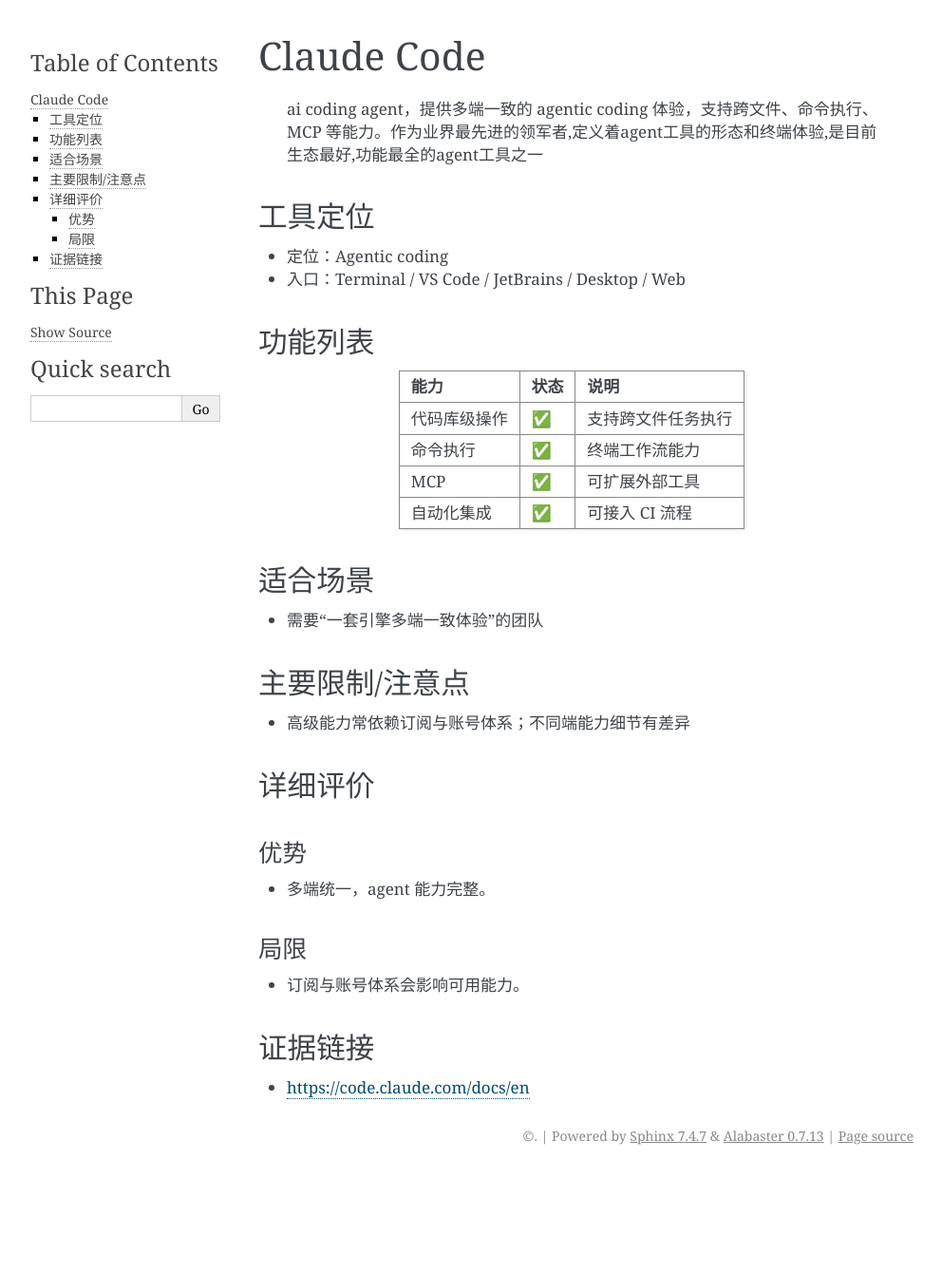
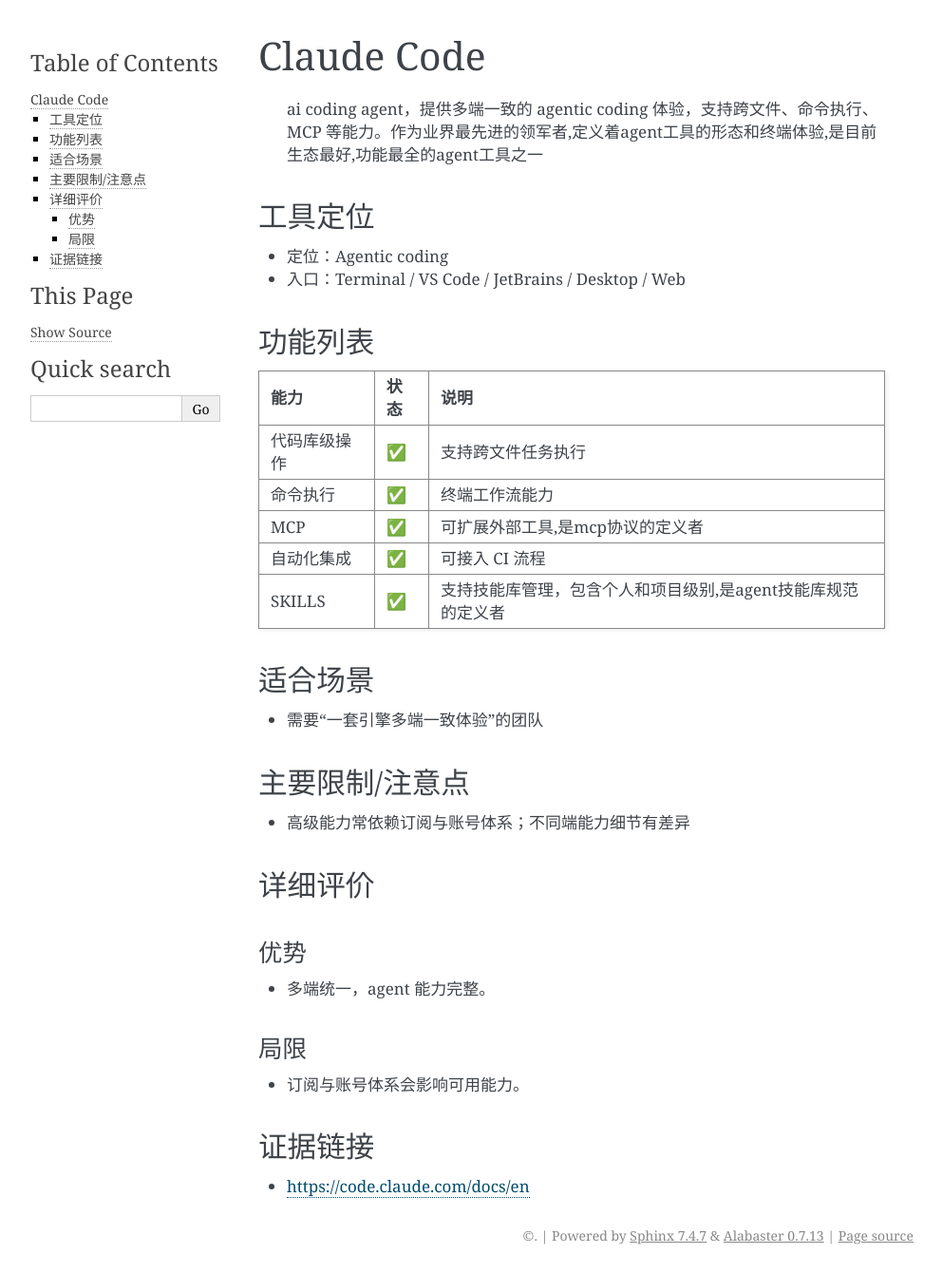
Before and after one commit to sanchuanhehe/VibeCoding, a Sphinx documentation site: the page built from docs/tools/claude-code.md, in a window 1280 px wide. Shown: the whole page at 95% size, without its empty margins (148-1140 px from the left). Built offline with Sphinx 7.4.7, drawn with Linux system fonts in a browser that asks for light colours; before the commit the page ends 1235 px from its top, so only the background shows below that.

Commit message:
feat: 更新 Claude Code 文档，补充 MCP 协议和技能库管理的说明

````diff
--- a/docs/tools/claude-code.md
+++ b/docs/tools/claude-code.md
@@ -23,10 +23,14 @@
   - 终端工作流能力
 * - MCP
   - ✅
-  - 可扩展外部工具
+  - 可扩展外部工具,是mcp协议的定义者
 * - 自动化集成
   - ✅
   - 可接入 CI 流程
+* - SKILLS
+  - ✅
+  - 支持技能库管理，包含个人和项目级别,是agent技能库规范的定义者
+
 ```
 
 ## 适合场景
````
